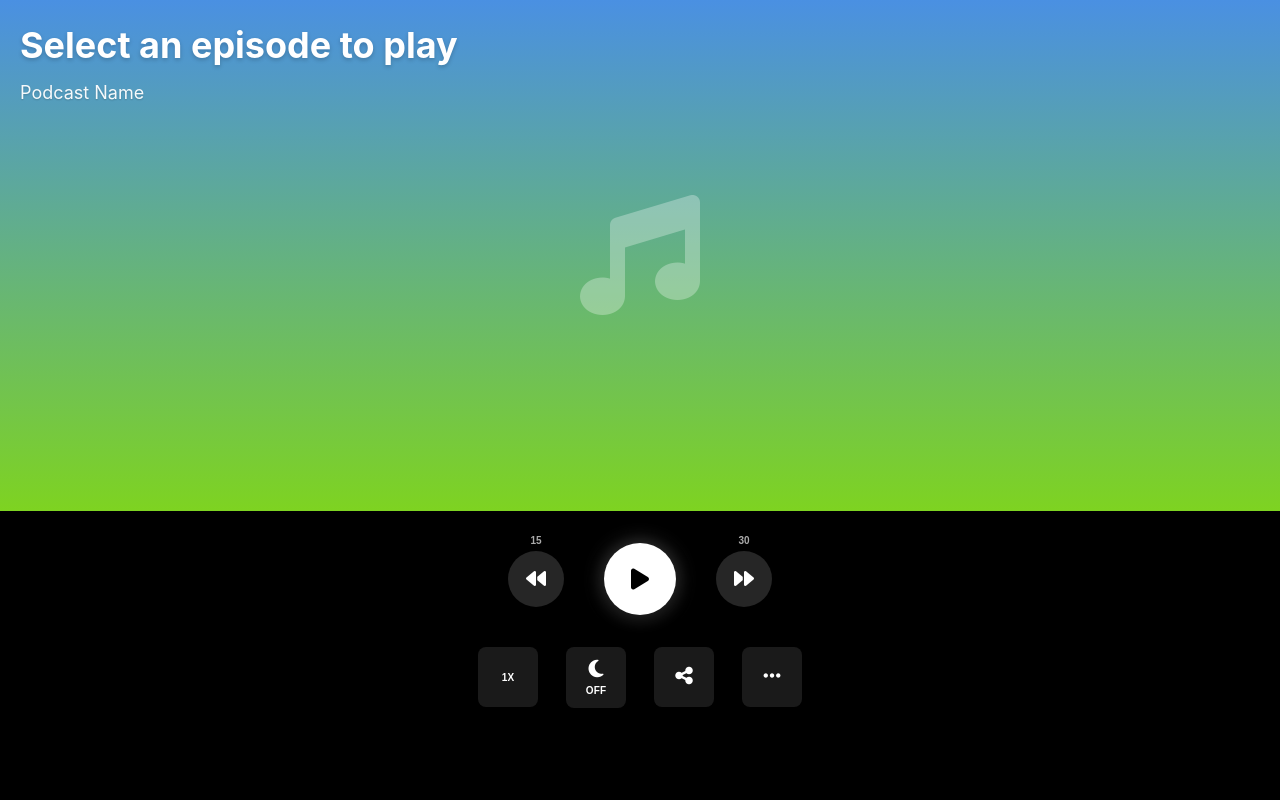
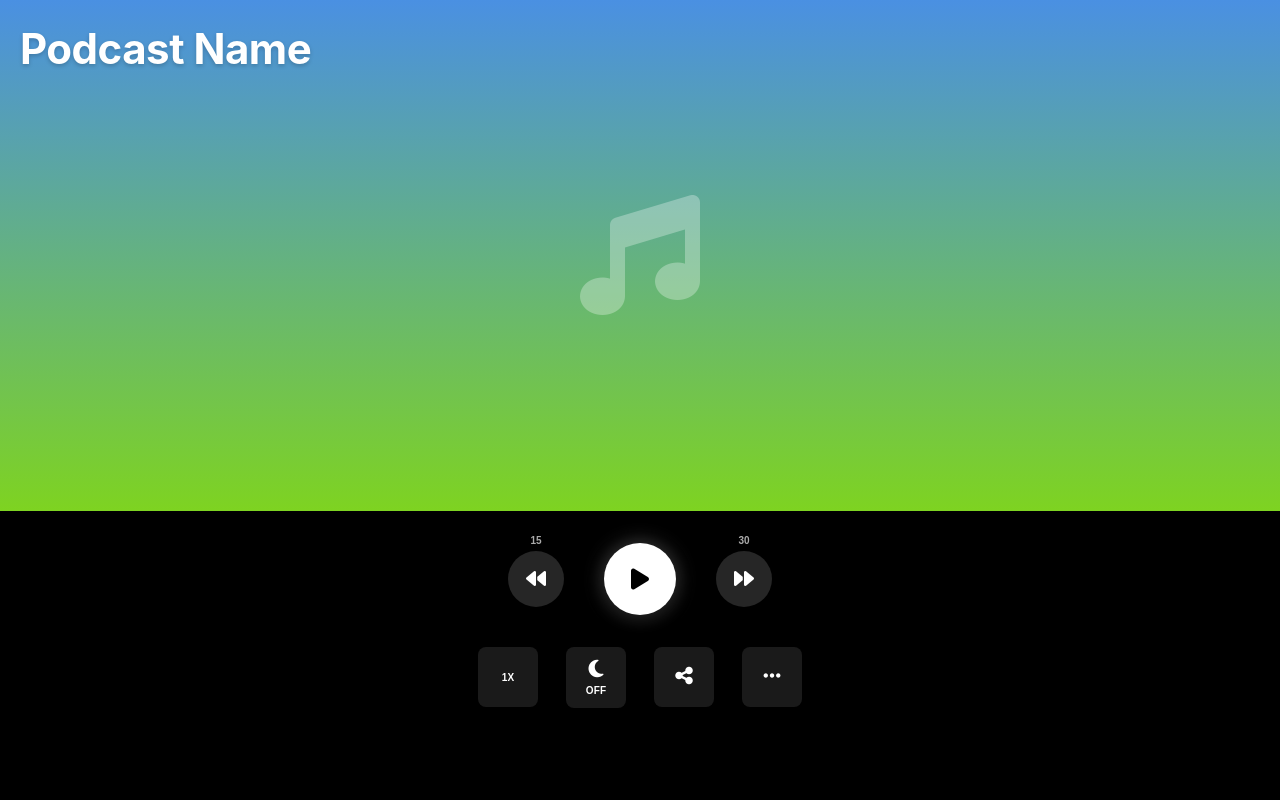
Before and after one commit to phil426/podabio, a PHP site: page /demo/podcast-player/index.html in a window 1280 px wide. Shown: the part 51-851 px from the top of the page. Run offline with PHP 8.4, Linux system fonts and the light colour scheme; data that the repository does not hold is empty.

Commit message:
Show podcast name as main title in artwork overlay to match example

```diff
--- a/demo/podcast-player/css/style.css
+++ b/demo/podcast-player/css/style.css
@@ -861,19 +861,20 @@ body {
 }
 
 .episode-title-overlay {
-    font-size: 36px;
+    font-size: 42px;
     font-weight: 700;
     line-height: 1.2;
     color: #FFFFFF;
-    margin: 0 0 12px 0;
+    margin: 0 0 16px 0;
     padding: 0;
     word-wrap: break-word;
     text-align: left;
     text-shadow: 0 2px 4px rgba(0, 0, 0, 0.2);
+    letter-spacing: -0.5px;
 }
 
 .podcast-name-overlay {
-    font-size: 18px;
+    font-size: 20px;
     color: #FFFFFF;
     margin: 0;
     font-weight: 400;
--- a/demo/podcast-player/index.html
+++ b/demo/podcast-player/index.html
@@ -35,8 +35,8 @@
                     </div>
                     <!-- Title and Podcast Name Overlay (Upper Left) -->
                     <div class="artwork-title-overlay">
-                        <h1 class="episode-title-overlay" id="now-playing-title">Select an episode to play</h1>
-                        <p class="podcast-name-overlay" id="now-playing-podcast">Podcast Name</p>
+                        <h1 class="episode-title-overlay" id="now-playing-podcast">Podcast Name</h1>
+                        <p class="podcast-name-overlay" id="now-playing-title" style="display: none;"></p>
                     </div>
                 </div>
 
--- a/demo/podcast-player/js/app.js
+++ b/demo/podcast-player/js/app.js
@@ -297,9 +297,13 @@ class PodcastApp {
             if (containerPlaceholder) containerPlaceholder.style.display = 'flex';
         }
 
-        // Update title and podcast name overlay
-        if (title) title.textContent = this.currentEpisode.title;
+        // Update title and podcast name overlay (podcast name is main title)
         if (podcastName) podcastName.textContent = this.podcastData.name || this.podcastData.title || '';
+        // Episode title is hidden in this view
+        if (title) {
+            title.textContent = this.currentEpisode.title;
+            title.style.display = 'none';
+        }
     }
 
     /**
```
